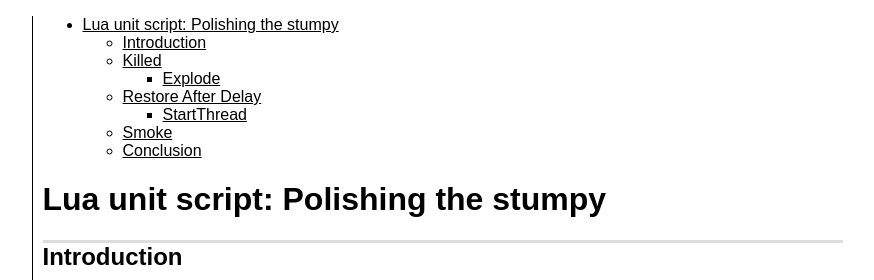
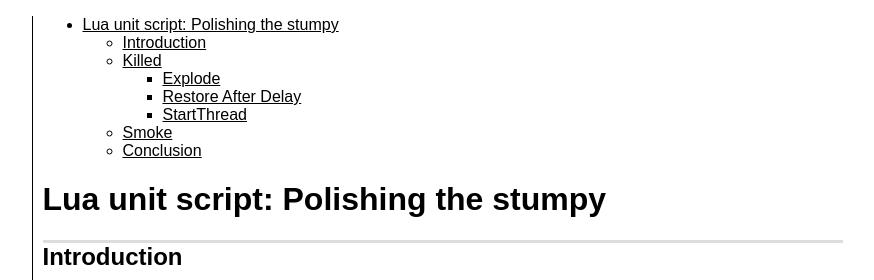
Before and after one commit to tvo/tvo.github.com, a Jekyll site: the page built from spring/_posts/2010-04-26-lus-stumpy-2.md, in a window 1280 px wide. Shown: the top 280 px of the page, without its empty margins (203-1077 px from the left). Built offline with Jekyll 4.4.1, drawn with Linux system fonts in a browser that asks for light colours.

Commit message:
wrong heading level

```diff
--- a/spring/_posts/2010-04-26-lus-stumpy-2.md
+++ b/spring/_posts/2010-04-26-lus-stumpy-2.md
@@ -72,7 +72,7 @@ The SFX constants interpreted by **Explode** are:
 Note that **Explode** may be called outside **Killed** too. It really only spawns these effects and does not have any side effects on the model. That is, the pieces that are exploded do not suddenly turn invisible or anything: the piece argument is really only used to get the position of the effect.
 
 
-## Restore After Delay
+### Restore After Delay
 
 This is not the name of a call-in or call-out, but the name of a common pattern (including a function of the same name) seen in many unit scripts. You may have noticed that our stumpy, after it has fought a few battles, keeps its barrel aimed in the direction it last fired: the barrel is not returned to its rest position. That is exactly what this pattern solves. It works like this:
 
```
